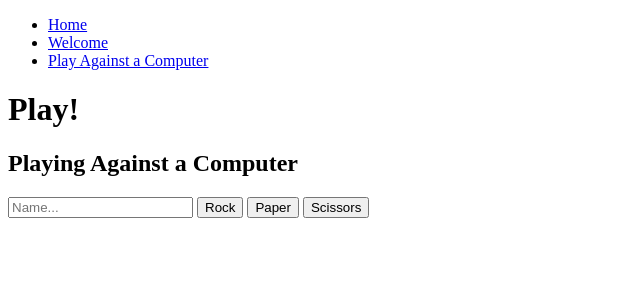
After one commit to jlinkl/rock_paper_scissors_html, a Flask app: page /play in a window 1280 px wide. The commit adds this page. Shown: the top 300 px of the page, without its empty margins (0-640 px from the left). Run offline with Flask 2, Linux system fonts and the light colour scheme.

Commit message:
finished extenstion and further extenstion -css

```diff
--- a/controllers/controller.py
+++ b/controllers/controller.py
@@ -1,3 +1,4 @@
+from crypt import methods
 from app import app
 from flask import render_template, request, redirect
 from models.game import *
@@ -6,6 +7,10 @@ from models.game import *
 def index():
     return render_template('player1.html', title='Rock Paper Scissors')
 
+@app.route('/welcome')
+def welcome():
+    return render_template('welcome.html')
+
 @app.route('/<choice1>', methods=['POST'])
 def on_click1(choice1):
     global player1
@@ -13,6 +18,16 @@ def on_click1(choice1):
     return render_template('player2.html', result1=choice1)
 
 @app.route('/<choice1>/<choice2>', methods=['POST'])
-def on_click2(choice1, choice2):
+def on_click2(choice2):
     player2 = Player(request.form['name'], choice2)
     return render_template('winner.html', winner=find_winner(player1,player2), first=player1, second=player2)
+
+@app.route('/play')
+def against_computer():
+    return render_template('play.html')
+
+@app.route('/play/<choice>', methods=['POST'])
+def find_winner_against_comp(choice):
+    player = Player(request.form['name'], choice)
+    bot = Player("Computer", computer())
+    return render_template('winner.html', winner=find_winner(player,bot), first=player, second=bot)
--- a/models/game.py
+++ b/models/game.py
@@ -1,4 +1,5 @@
 from models.player import Player
+import random
 
 def find_winner(player1, player2):
     if player1.choice == player2.choice:
@@ -11,3 +12,6 @@ def find_winner(player1, player2):
         return player1.name
     else:
         return player2.name
+
+def computer():
+    return random.choice(['rock', 'paper', 'scissors'])
--- a/templates/base.html
+++ b/templates/base.html
@@ -13,6 +13,8 @@
           <li>
             <a href="/">Home</a>
           </li>
+          <li><a href="/welcome">Welcome</a></li>
+          <li><a href="/play">Play Against a Computer</a></li>
         </ul>
       </nav>
     </header>
--- /dev/null
+++ b/templates/play.html
@@ -0,0 +1,12 @@
+{% extends 'base.html' %} {% block content %}
+<h1>Play!</h1>
+<div class="player1">
+  <h2>Playing Against a Computer</h2>
+  <form method="post">
+    <input type="text" name="name" placeholder="Name...">
+    <button value="rock" formaction="/play/rock">Rock</button>
+    <button value="paper" formaction="/play/paper">Paper</button>
+    <button value="scissors" formaction="/play/scissors">Scissors</button>
+  </form>
+</div>
+{% endblock %}
```
Also changed, not shown: templates/welcome.html (added, +17 -0 lines).
